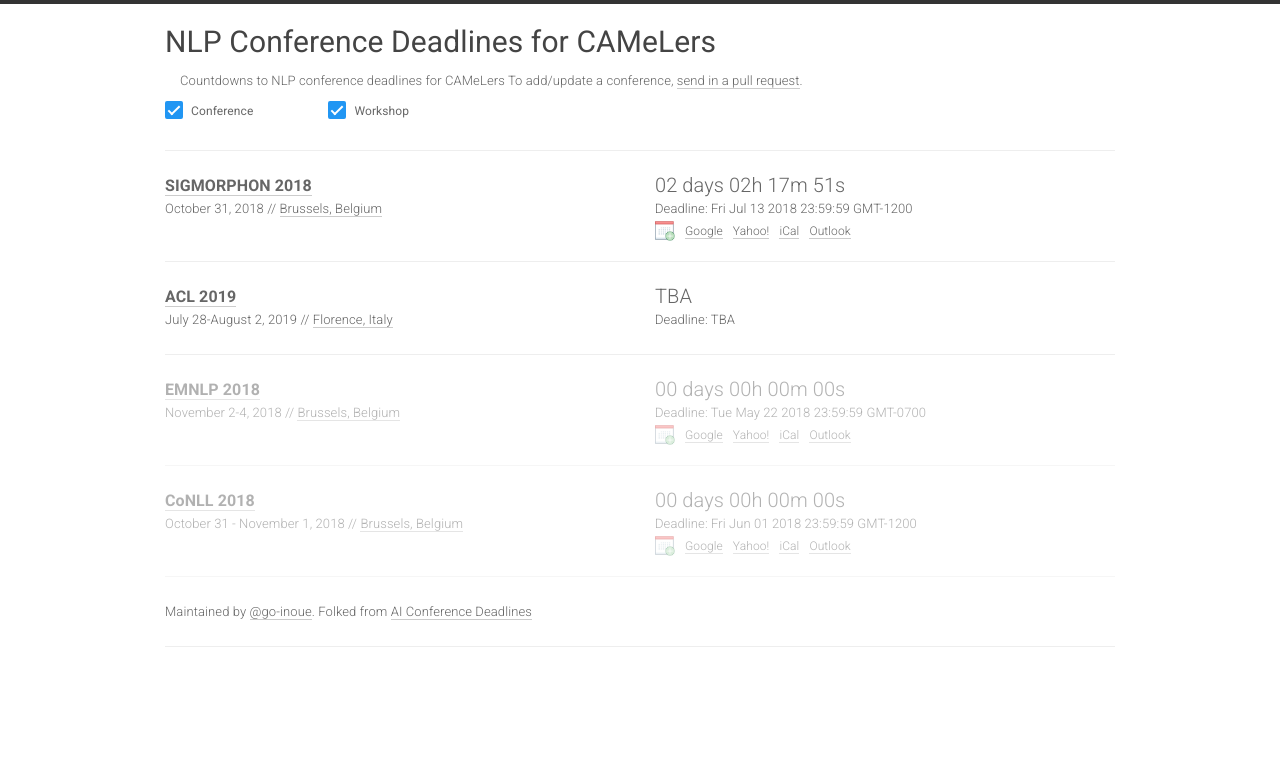
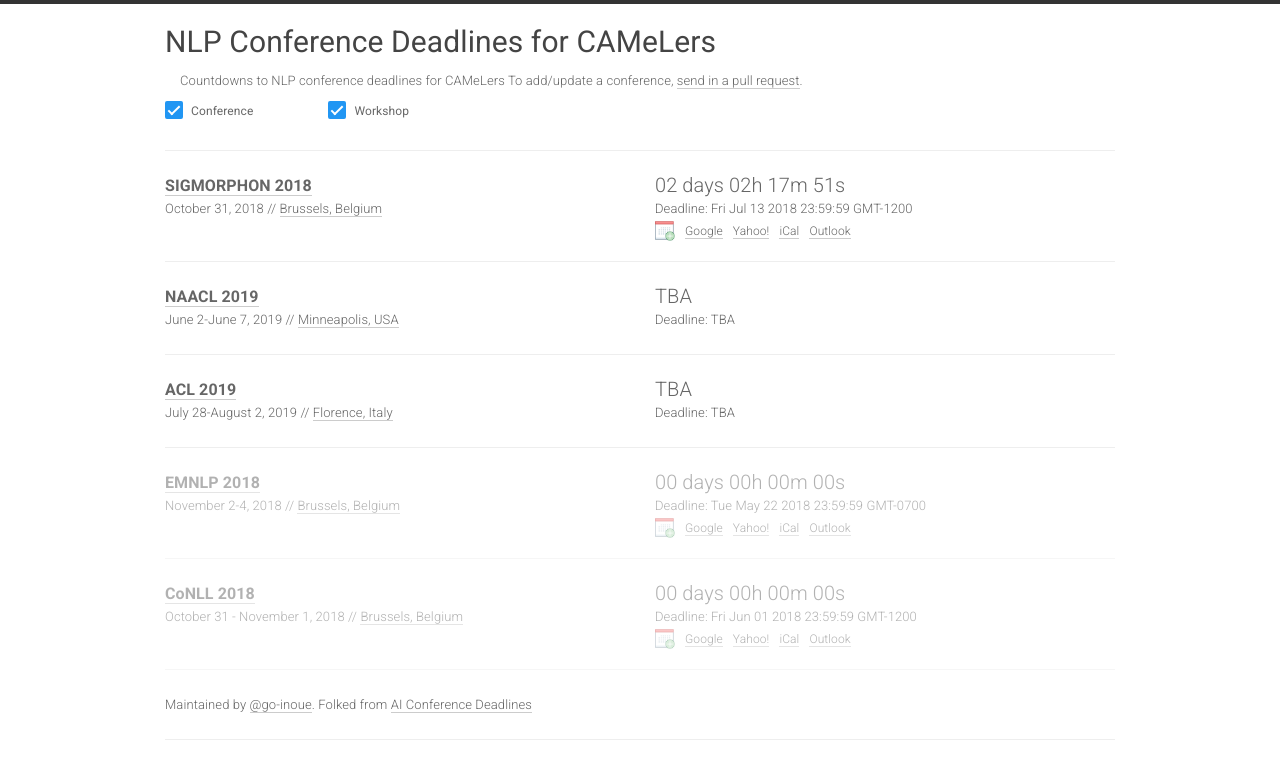
Before and after one commit to go-inoue/_camel-deadlines, a Jekyll site: the page built from index.html, in a window 1280 px wide. Shown: the top 779 px of the page. Built offline with Jekyll 4.4.1, drawn with Linux system fonts in a browser that asks for light colours; nearby versions of some CDN libraries.

Commit message:
Add NAACL2019

```diff
--- a/_data/conferences.yml
+++ b/_data/conferences.yml
@@ -10,6 +10,16 @@
   date: October 31, 2018
   place: Brussels, Belgium
   sub: WS
+
+- name: NAACL
+  year: 2019
+  id: naacl19
+  link: http://naacl2019.org/
+  deadline: TBA
+  timezone: Etc/GMT+12
+  date: June 2-June 7, 2019
+  place: Minneapolis, USA
+  sub: CONF
 
 - name: ACL
   year: 2019
```
